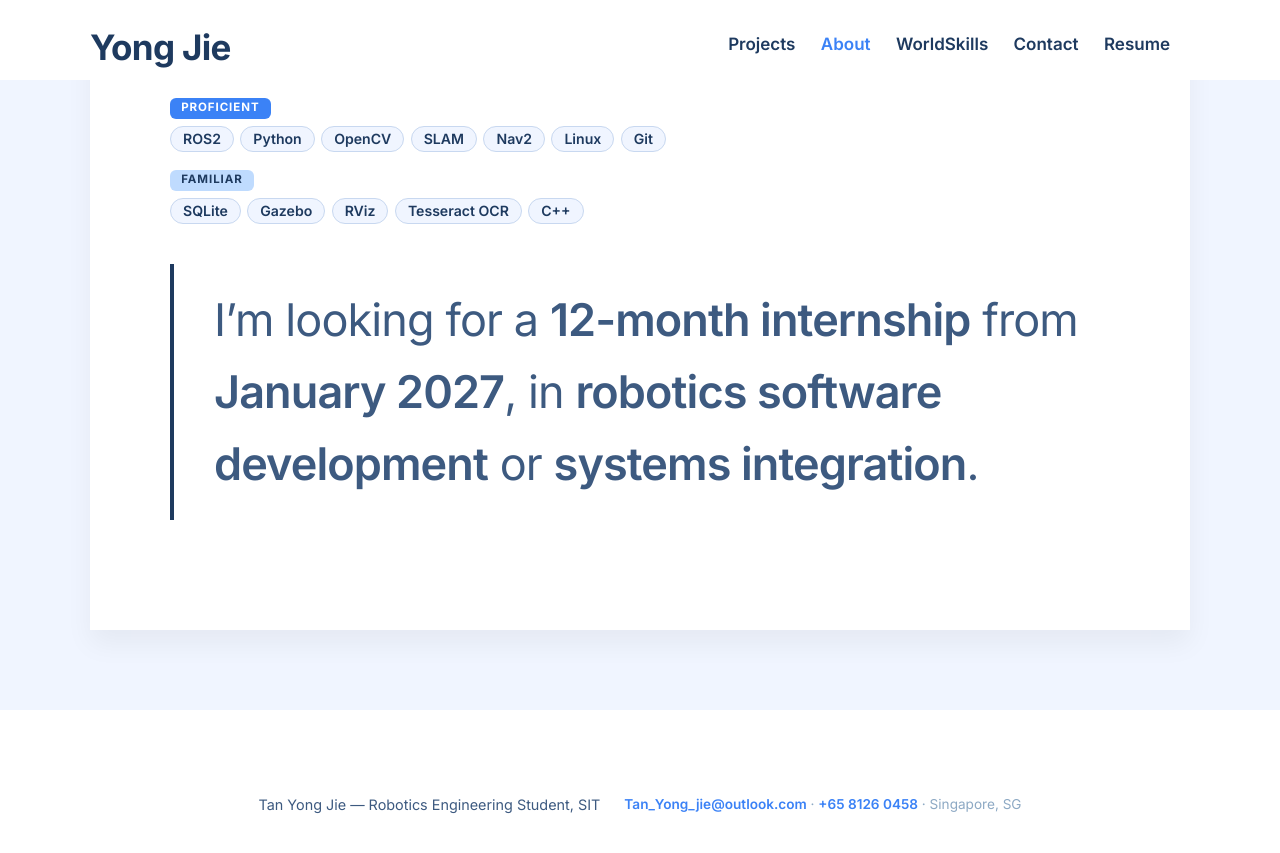
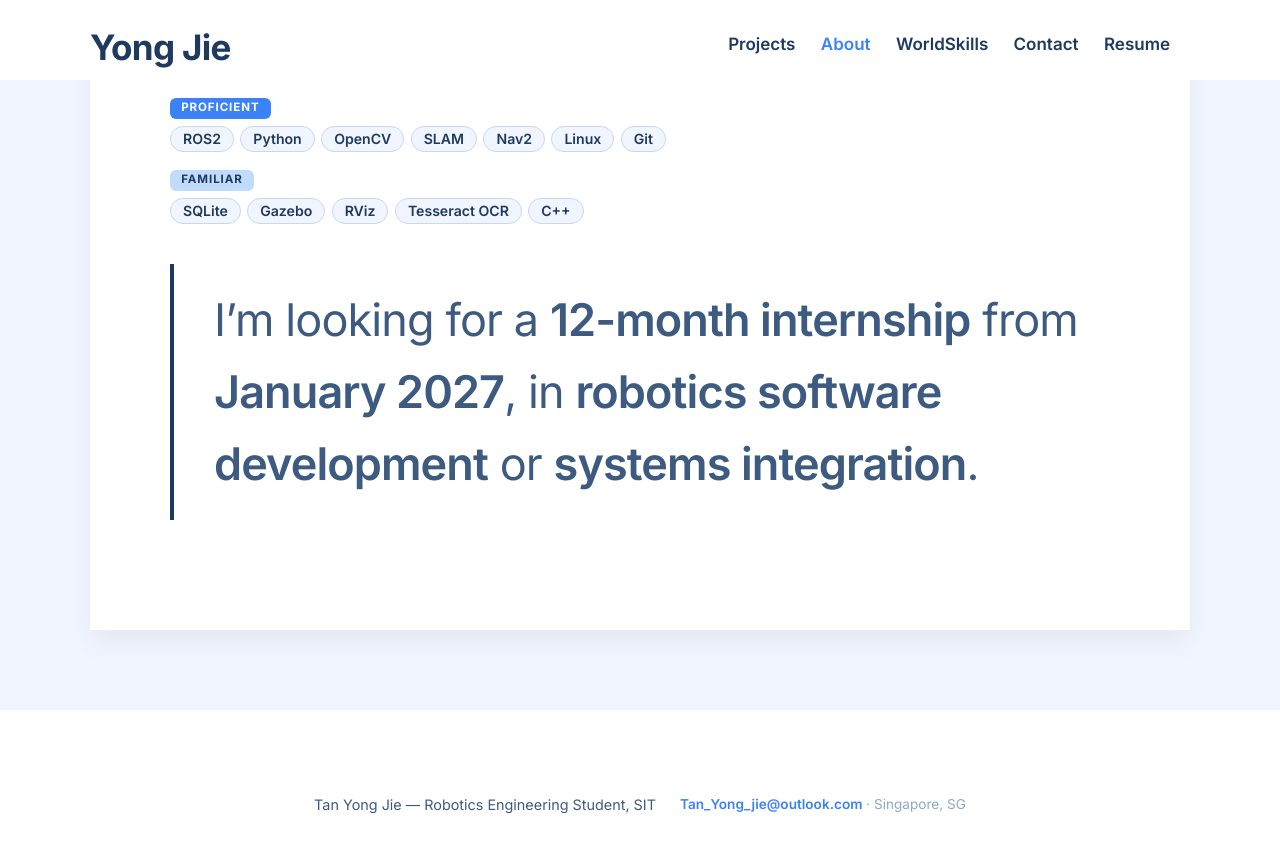
Before and after one commit to YongJiee/YongJiee.github.io, a Jekyll site: the page built from _pages/about.md, in a window 1280 px wide and 900 px high, scrolled down 992 px. Shown: the top 853 px of the window. Built offline with Jekyll 4.4.1, drawn with Linux system fonts in a browser that asks for light colours; nearby versions of some CDN libraries.

Commit message:
V1.87- Update settings

```diff
--- a/_data/settings.yml
+++ b/_data/settings.yml
@@ -20,7 +20,7 @@ menu_settings:
       url: 'https://YongJiee.github.io/images/TanYongJie_Resume.pdf'
 
 footer_settings:
-  footer_tagline: '<div class="footer-simple"><span>Tan Yong Jie &mdash; Robotics Engineering Student, SIT</span><span class="footer-simple__links"><a href="mailto:Tan_Yong_jie@outlook.com">Tan_Yong_jie@outlook.com</a> &middot; <a href="tel:+6581260458">+65 8126 0458</a> &middot; Singapore, SG</span></div>'
+  footer_tagline: '<div class="footer-simple"><span>Tan Yong Jie &mdash; Robotics Engineering Student, SIT</span><span class="footer-simple__links"><a href="mailto:Tan_Yong_jie@outlook.com">Tan_Yong_jie@outlook.com</a> &middot; Singapore, SG</span></div>'
 
 hero_settings:
   overlay_opacity: 0.55
```
